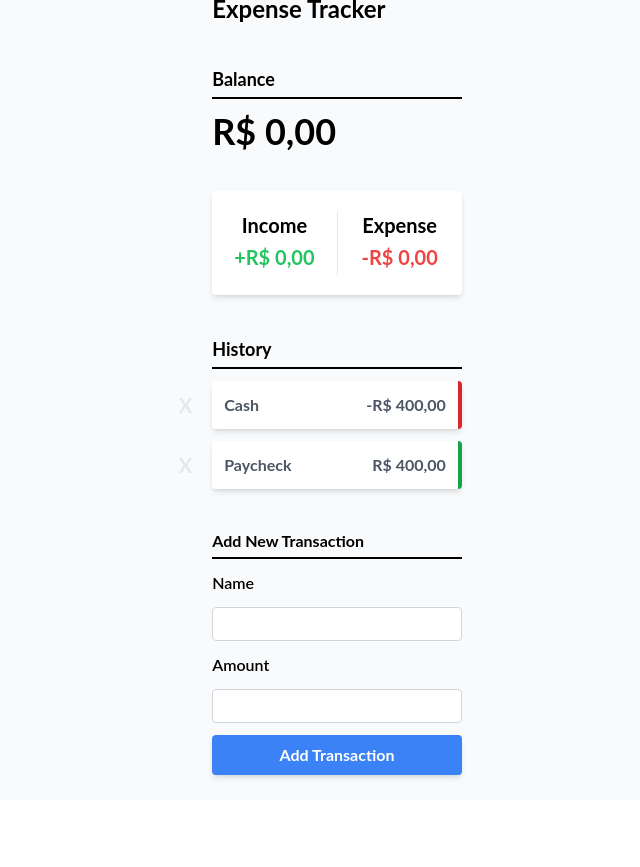
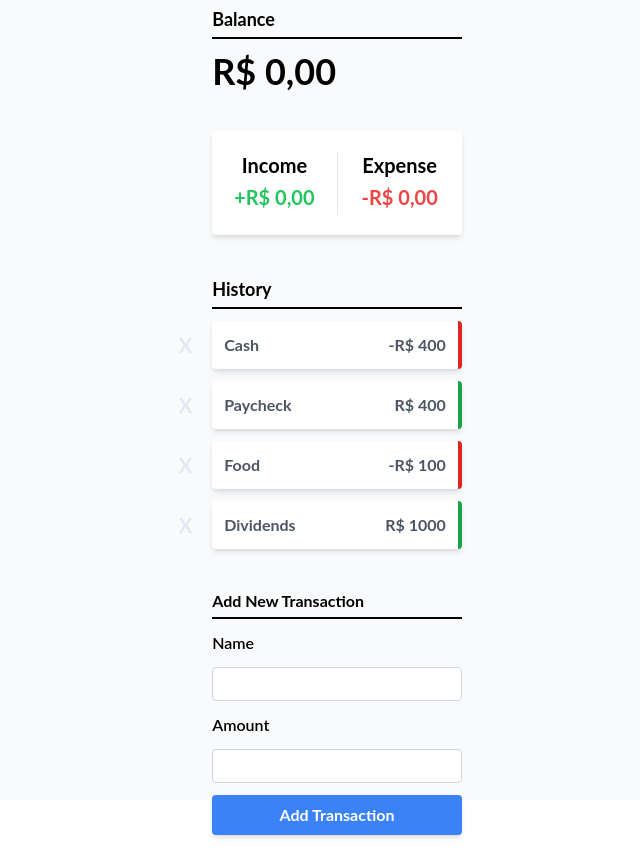
Before and after one commit to LeoGil/vue-expense-tracker, a Vue app: page / in a window 1280 px wide. Shown: the whole page, without its empty margins (303-943 px from the left). Before the commit the page ends 807 px from the top, so only its background shows below. Built offline with nearby package versions, Linux system fonts and the light colour scheme; the HTML template or start-up script is replaced by a standard one.

Commit message:
passando dados dummy para as transactions

```diff
--- a/src/App.vue
+++ b/src/App.vue
@@ -9,28 +9,26 @@
           <BalanceComponent />
         </div>
         <IncomeExpensesComponent />
-        <TransactionListComponent />
+        <TransactionListComponent :transactions="transactions" />
         <AddTransactionComponent />
       </div>
     </div>
   </div>
 </template>
 
-<script>
+<script setup>
 import HeaderComponent from './components/Header.vue'
 import BalanceComponent from './components/Balance.vue'
 import IncomeExpensesComponent from './components/IncomeExpenses.vue'
 import TransactionListComponent from './components/TransactionList.vue'
 import AddTransactionComponent from './components/AddTransaction.vue'
 
-export default {
-  name: 'App',
-  components: {
-    HeaderComponent,
-    BalanceComponent,
-    IncomeExpensesComponent,
-    TransactionListComponent,
-    AddTransactionComponent
-  }
-}
+import { ref } from 'vue'
+
+const transactions = ref([
+    { id: 1, text: 'Cash', amount: -400 },
+    { id: 2, text: 'Paycheck', amount: 400 },
+    { id: 3, text: 'Food', amount: -100 },
+    { id: 4, text: 'Dividends', amount: 1000 }
+])
 </script>
--- a/src/components/TransactionList.vue
+++ b/src/components/TransactionList.vue
@@ -2,20 +2,23 @@
     <h3 class="text-lg font-bold border-b-2 border-black pb-1 mt-10 mx-0 mb-3">History</h3>
     <ul class="list-none p-0 mb-10">
         <li
-            class="bg-white shadow-md text-gray-600 flex justify-between relative p-3 mx-0 my-3 border-r-4 border-red-600 font-bold rounded">
-            Cash <span>-R$ 400,00</span>
-            <button class="cursor-pointer border-0 text-slate-200 text-xl leading-5 px-5 py-0.5 absolute top-2/4 left-0 -translate-x-full -translate-y-1/2 opacity-100 hover:opacity-100 hover:text-red-600 easy-in duration-200">X</button>
-        </li>
-        <li
-            class="bg-white shadow-md text-gray-600 flex justify-between relative p-3 mx-0 my-3 border-r-4 border-green-600 font-bold rounded">
-            Paycheck <span>R$ 400,00</span>
+            class="bg-white shadow-md text-gray-600 flex justify-between relative p-3 mx-0 my-3 border-r-4 font-bold rounded"
+            v-for="transaction in transactions" :key="transaction.id"
+            :class ="transaction.amount < 0 ? 'border-red-600' : 'border-green-600'"
+        >
+            {{ transaction.text }} <span>{{ transaction.amount < 0 ? '-R$' : 'R$' }} {{ Math.abs(transaction.amount) }}</span>
             <button class="cursor-pointer border-0 text-slate-200 text-xl leading-5 px-5 py-0.5 absolute top-2/4 left-0 -translate-x-full -translate-y-1/2 opacity-100 hover:opacity-100 hover:text-red-600 easy-in duration-200">X</button>
         </li>
     </ul>
 </template>
 
-<script>
-export default {
-    name: 'TransactionListComponent'
-}
+<script setup>
+import { defineProps } from 'vue';
+
+defineProps({
+  transactions: {
+    type: Array,
+    required: true,
+  },
+});
 </script>
```
